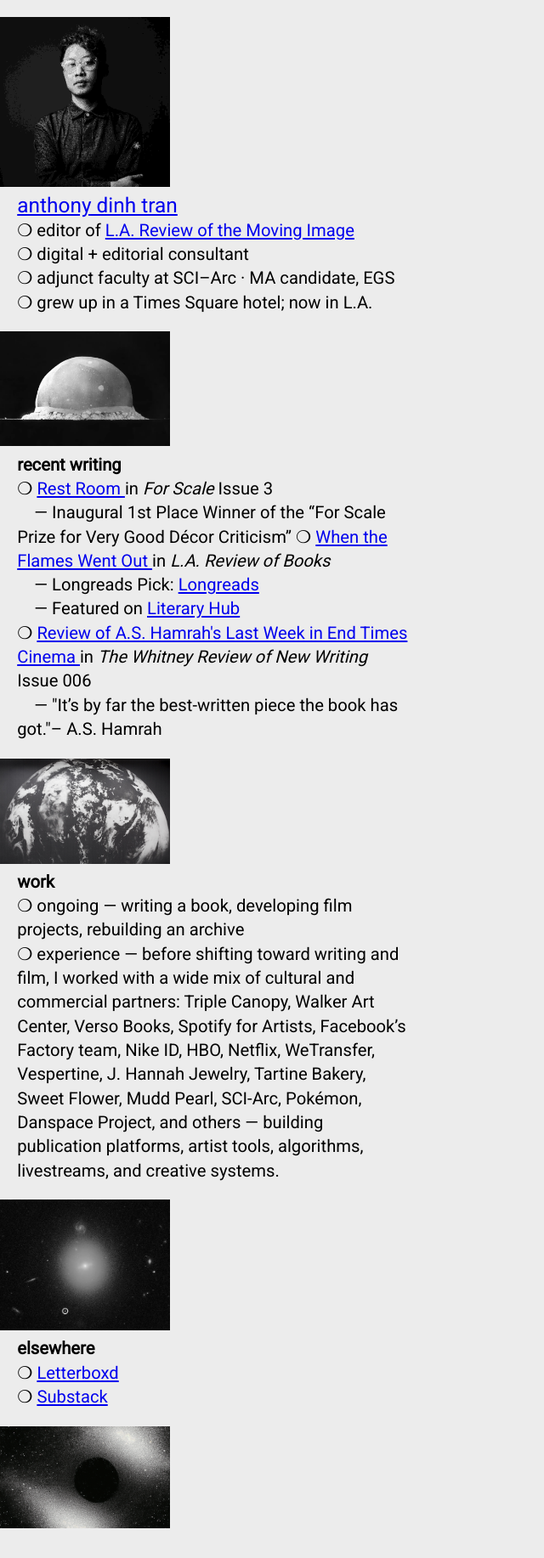
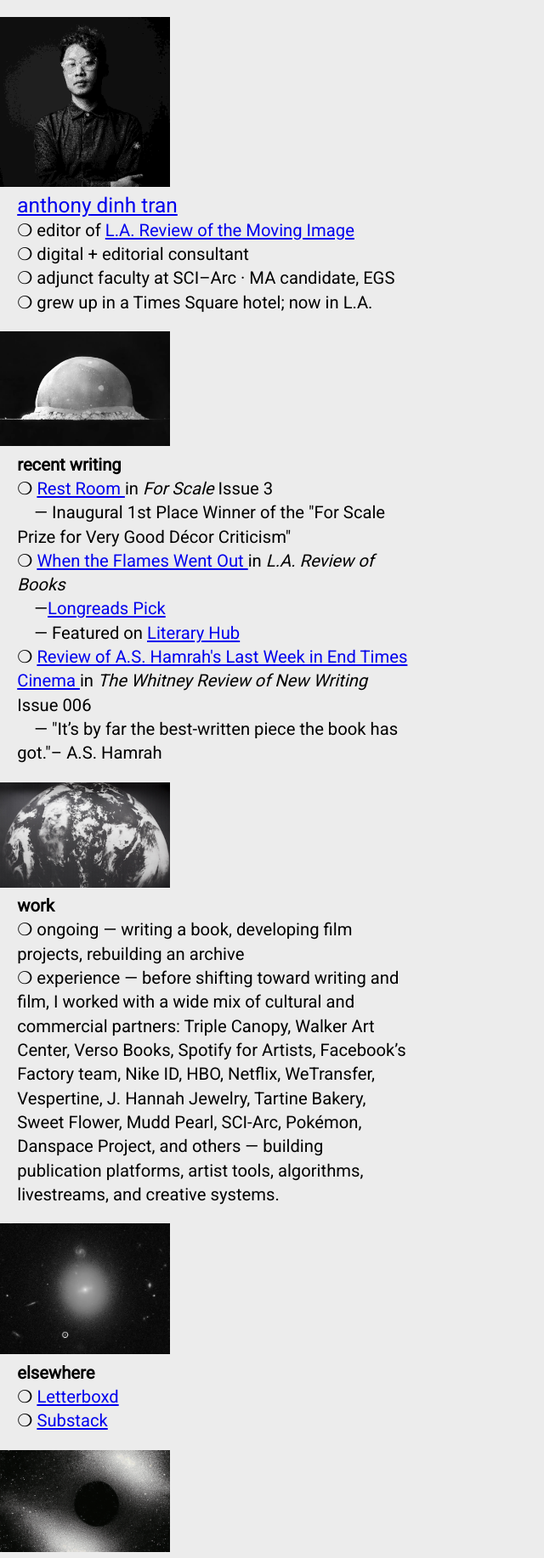
Before and after one commit to atran/atran.github.io, a Jekyll site: the page built from index.md, in a window 1280 px wide. Shown: the whole page at 85% size, without its empty margins (0-640 px from the left). Built offline with Jekyll 4.4.1, drawn with Linux system fonts in a browser that asks for light colours; before the commit the page ends 1806 px from its top, so only the background shows below that.

Commit message:
Update flat.html

```diff
--- a/_layouts/flat.html
+++ b/_layouts/flat.html
@@ -46,27 +46,22 @@
     ❍
     <a href="https://www.instagram.com/for____scale/reel/DYCuMjythFm/">
       Rest Room
-    </a>
-    in <em>For Scale</em> Issue 3
+    </a> in <em>For Scale</em> Issue 3
     <br />
     &nbsp;&nbsp;&nbsp;&nbsp;— Inaugural 1st Place Winner of the
-    “For Scale Prize for Very Good Décor Criticism”
+    "For Scale Prize for Very Good Décor Criticism"
+    <br />
+
     ❍
     <a href="https://lareviewofbooks.org/article/eaton-fire-altadena-house-rebuilding-insurance-damages/" target="_blank">
       When the Flames Went Out
-    </a>
-    in <em>L.A. Review of Books</em>
+    </a> in <em>L.A. Review of Books</em>
     <br />
-    &nbsp;&nbsp;&nbsp;&nbsp;— Longreads Pick:
-    <a href="https://longreads.com/2026/02/03/rebuilding-altadena-eaton-fire/" target="_blank">
-      Longreads
-    </a>
+    &nbsp;&nbsp;&nbsp;&nbsp;—<a href="https://longreads.com/2026/02/03/rebuilding-altadena-eaton-fire/" target="_blank">Longreads Pick</a>
     <br />
-    &nbsp;&nbsp;&nbsp;&nbsp;— Featured on
-    <a href="https://lithub.com/lit-hub-daily-february-2-2026/" target="_blank">
-      Literary Hub
-    </a>
+    &nbsp;&nbsp;&nbsp;&nbsp;— Featured on <a href="https://lithub.com/lit-hub-daily-february-2-2026/" target="_blank">Literary Hub</a>
     <br />
+
     ❍
     <a href="https://www.instagram.com/p/DSN5KkMkiZY/" target="_blank">
       Review of A.S. Hamrah's Last Week in End Times Cinema
```
